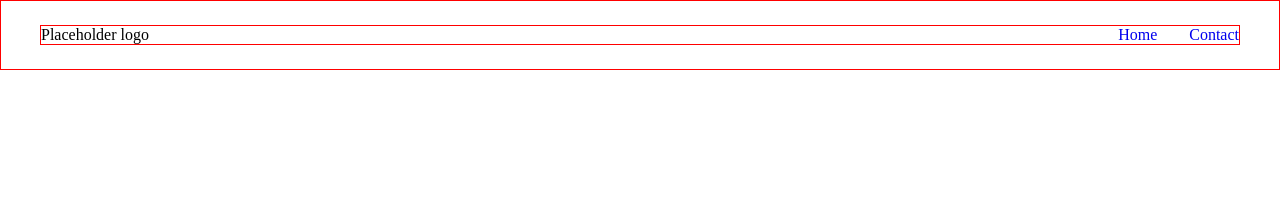
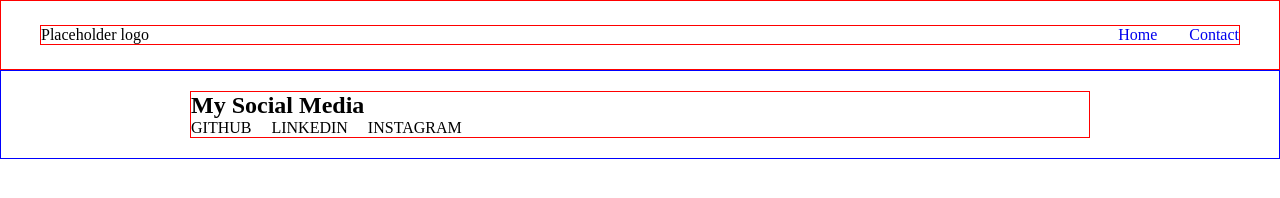
Before and after one commit to VincenzoCastrovilli/personal-portfolio, a plain HTML site: page contact.html in a window 1280 px wide. Drawn offline with Linux system fonts and the light colour scheme.

Commit message:
Add markup for social section

```diff
--- a/assets/css/styles.css
+++ b/assets/css/styles.css
@@ -128,10 +128,27 @@
   align-items: center;
 }
 
+/* contact.html */
+
+.social-container {
+  border: 1px solid red; /* DEBUG */
+  display: flex;
+  flex-direction: column;
+  width: 900px;
+  margin: 20px auto;
+}
+
+.social-list {
+  display: flex;
+  flex-wrap: wrap;
+  gap: 20px;
+}
+
 @media (max-width: 1024px) {
   .bio,
   .stack-container,
-  .project-container {
+  .project-container,
+  .social-container {
     width: 95%;
   }
 }
--- a/contact.html
+++ b/contact.html
@@ -18,5 +18,16 @@
         </nav>
       </div>
     </header>
+
+    <div class="main-container">
+      <section class="social-container">
+        <h2 class="social-title">My Social Media</h2>
+        <div class="social-list">
+          <div class="social">GITHUB</div>
+          <div class="social">LINKEDIN</div>
+          <div class="social">INSTAGRAM</div>
+        </div>
+      </section>
+    </div>
   </body>
 </html>
```
